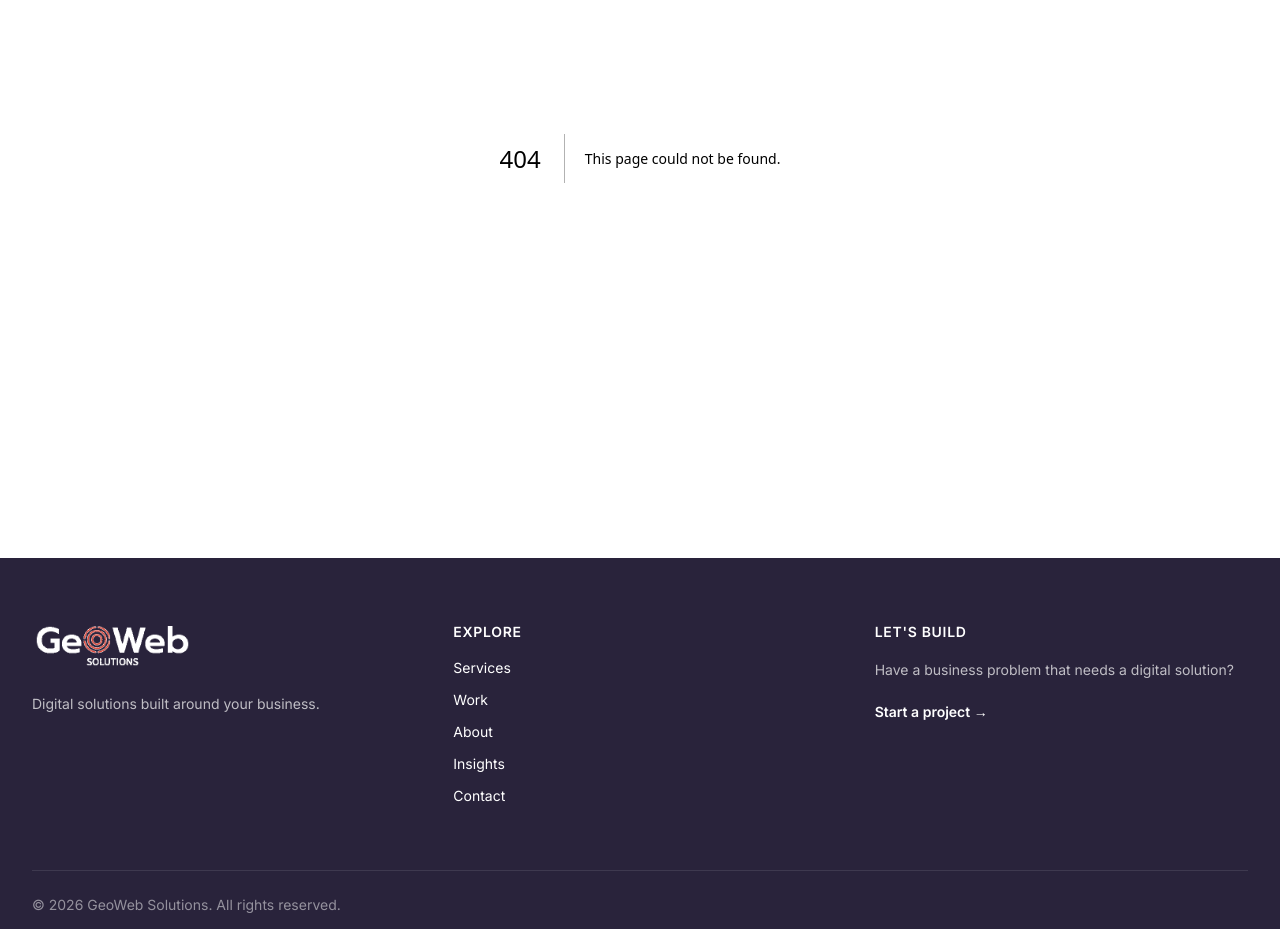
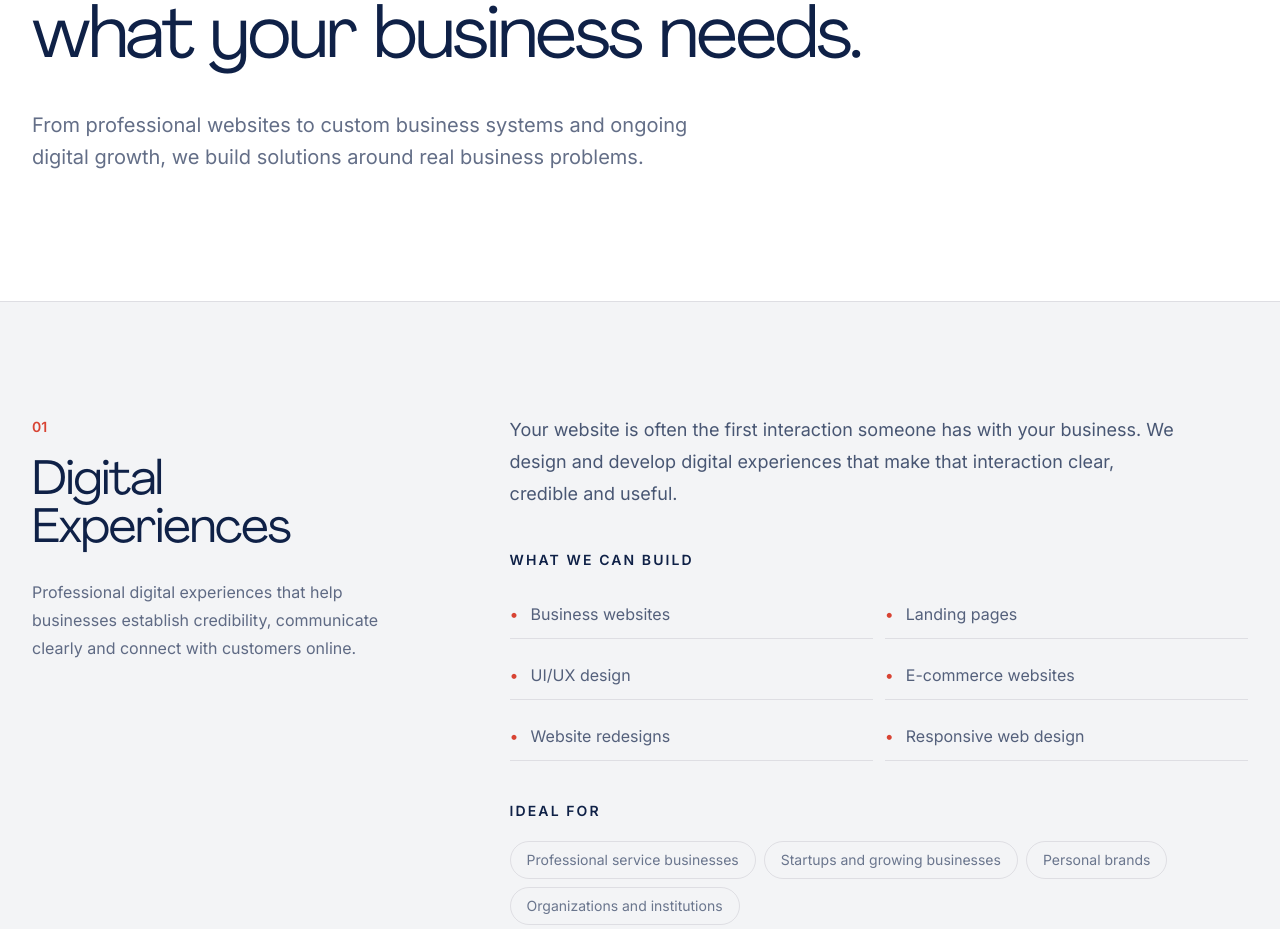
Before and after one commit to Georgeondigo/GeoWebSolutions-V2, a Next.js app: page /services in a window 1280 px wide. Before the commit this address had no page. Shown: the part 323-1252 px from the top of the page. Built offline with nearby package versions, Linux system fonts and the light colour scheme.

Commit message:
feat: build services page

```diff
--- /dev/null
+++ b/src/app/services/page.tsx
@@ -0,0 +1,138 @@
+import type { Metadata } from "next";
+import Link from "next/link";
+import Container from "@/components/ui/Container";
+import { services } from "@/data/services";
+
+export const metadata: Metadata = {
+  title: "Services",
+  description:
+    "Explore GeoWeb Solutions' digital experiences, digital products and digital growth services.",
+};
+
+export default function ServicesPage() {
+  return (
+    <main className="bg-white">
+      {/* Hero */}
+      <section className="bg-white py-24 sm:py-32">
+        <Container>
+          <div className="max-w-4xl">
+            <p className="text-sm font-semibold uppercase tracking-[0.2em] text-geoweb-red">
+              Our services
+            </p>
+
+            <h1 className="font-display mt-5 text-5xl font-normal leading-[1.05] tracking-[-0.03em] text-geoweb-text sm:text-6xl lg:text-7xl">
+              Digital solutions built around what your business needs.
+            </h1>
+
+            <p className="mt-8 max-w-2xl text-lg leading-8 text-geoweb-text/65 sm:text-xl">
+              From professional websites to custom business systems and
+              ongoing digital growth, we build solutions around real business
+              problems.
+            </p>
+          </div>
+        </Container>
+      </section>
+
+      {/* Services */}
+      <section className="bg-geoweb-gray">
+        {services.map((service) => (
+          <article
+            key={service.number}
+            className="border-t border-geoweb-indigo/10 py-20 sm:py-28"
+          >
+            <Container>
+              <div className="grid gap-12 lg:grid-cols-[0.7fr_1.3fr] lg:gap-20">
+                {/* Service heading */}
+                <div>
+                  <span className="text-sm font-semibold text-geoweb-red">
+                    {service.number}
+                  </span>
+
+                  <h2 className="font-display mt-5 text-4xl font-normal tracking-tight text-geoweb-text sm:text-5xl">
+                    {service.title}
+                  </h2>
+
+                  <p className="mt-6 max-w-md text-base leading-7 text-geoweb-text/65">
+                    {service.description}
+                  </p>
+                </div>
+
+                {/* Service details */}
+                <div>
+                  <p className="max-w-2xl text-lg leading-8 text-geoweb-text/75">
+                    {service.intro}
+                  </p>
+
+                  {/* What we can build */}
+                  <div className="mt-10">
+                    <h3 className="text-sm font-semibold uppercase tracking-[0.15em] text-geoweb-text">
+                      What we can build
+                    </h3>
+
+                    <ul className="mt-5 grid gap-3 sm:grid-cols-2">
+                      {service.items.map((item) => (
+                        <li
+                          key={item}
+                          className="border-b border-geoweb-indigo/10 py-3 text-base text-geoweb-text/70"
+                        >
+                          <span className="mr-3 text-geoweb-red">•</span>
+                          {item}
+                        </li>
+                      ))}
+                    </ul>
+                  </div>
+
+                  {/* Ideal for */}
+                  <div className="mt-10">
+                    <h3 className="text-sm font-semibold uppercase tracking-[0.15em] text-geoweb-text">
+                      Ideal for
+                    </h3>
+
+                    <div className="mt-5 flex flex-wrap gap-2">
+                      {service.idealFor.map((item) => (
+                        <span
+                          key={item}
+                          className="rounded-full border border-geoweb-indigo/10 px-4 py-2 text-sm text-geoweb-text/60"
+                        >
+                          {item}
+                        </span>
+                      ))}
+                    </div>
+                  </div>
+                </div>
+              </div>
+            </Container>
+          </article>
+        ))}
+      </section>
+
+      {/* CTA */}
+      <section className="bg-white py-24 sm:py-32">
+        <Container>
+          <div className="max-w-3xl">
+            <p className="text-sm font-semibold uppercase tracking-[0.2em] text-geoweb-red">
+              Not sure what you need?
+            </p>
+
+            <h2 className="font-display mt-5 text-4xl font-normal leading-tight tracking-tight text-geoweb-text sm:text-5xl">
+              Start with the problem. We&apos;ll help define the solution.
+            </h2>
+
+            <p className="mt-6 max-w-2xl text-lg leading-8 text-geoweb-text/65">
+              You don&apos;t need to know exactly what technology or product
+              you need. Tell us what you&apos;re trying to achieve and we&apos;ll
+              help translate the problem into a practical digital solution.
+            </p>
+
+            <Link
+              href="/contact"
+              className="mt-8 inline-flex items-center rounded-full bg-geoweb-red px-6 py-3 text-sm font-semibold text-white transition-colors duration-200 hover:bg-geoweb-indigo"
+            >
+              Start a project →
+            </Link>
+          </div>
+        </Container>
+      </section>
+    </main>
+  );
+}
--- a/src/data/services.ts
+++ b/src/data/services.ts
@@ -2,7 +2,9 @@ export interface Service {
   number: string;
   title: string;
   description: string;
+  intro: string;
   items: string[];
+  idealFor: string[];
 }
 
 export const services: Service[] = [
@@ -10,39 +12,66 @@ export const services: Service[] = [
     number: "01",
     title: "Digital Experiences",
     description:
-      "We create professional digital experiences that give businesses a clear, credible and effective presence online.",
+      "Professional digital experiences that help businesses establish credibility, communicate clearly and connect with customers online.",
+    intro:
+      "Your website is often the first interaction someone has with your business. We design and develop digital experiences that make that interaction clear, credible and useful.",
     items: [
       "Business websites",
       "Landing pages",
       "UI/UX design",
-      "E-commerce",
+      "E-commerce websites",
       "Website redesigns",
+      "Responsive web design",
+    ],
+    idealFor: [
+      "Professional service businesses",
+      "Startups and growing businesses",
+      "Personal brands",
+      "Organizations and institutions",
     ],
   },
   {
     number: "02",
     title: "Digital Products",
     description:
-      "We build custom digital products that help businesses manage operations, serve customers and solve real problems.",
+      "Custom web applications and business systems that help organizations manage operations, serve customers and solve complex problems.",
+    intro:
+      "When a website isn't enough, we build the systems behind the business. From dashboards and portals to custom business applications, we develop around your actual workflows and requirements.",
     items: [
       "Web applications",
-      "Dashboards",
+      "Business management systems",
+      "Admin dashboards",
       "Client portals",
-      "Business systems",
-      "APIs & databases",
+      "APIs",
+      "Database systems",
+    ],
+    idealFor: [
+      "Businesses with manual processes",
+      "Organizations managing operational data",
+      "Startups building digital products",
+      "Businesses that need custom internal systems",
     ],
   },
   {
     number: "03",
     title: "Digital Growth",
     description:
-      "We help businesses improve the performance, visibility and effectiveness of the digital products they already have.",
+      "Ongoing improvements that help businesses increase visibility, performance, conversions and the effectiveness of their digital presence.",
+    intro:
+      "Launching a digital product is only the beginning. We help businesses understand what's working, identify opportunities and continuously improve their digital presence.",
     items: [
-      "SEO",
+      "Search engine optimization",
       "Analytics",
       "Performance optimization",
       "Conversion optimization",
-      "Maintenance & support",
+      "Content strategy",
+      "Maintenance and support",
+    ],
+    idealFor: [
+      "Existing websites",
+      "Growing businesses",
+      "Businesses looking to improve conversions",
+      "Organizations that need ongoing technical support",
     ],
   },
 ];
```
